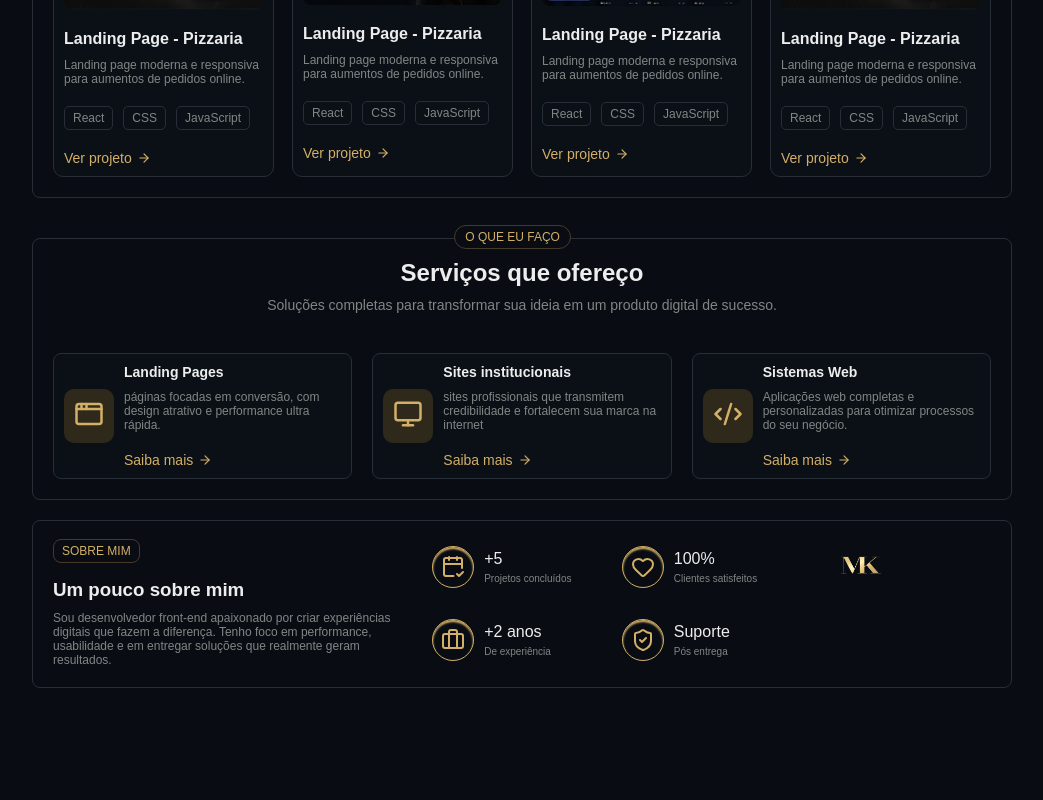
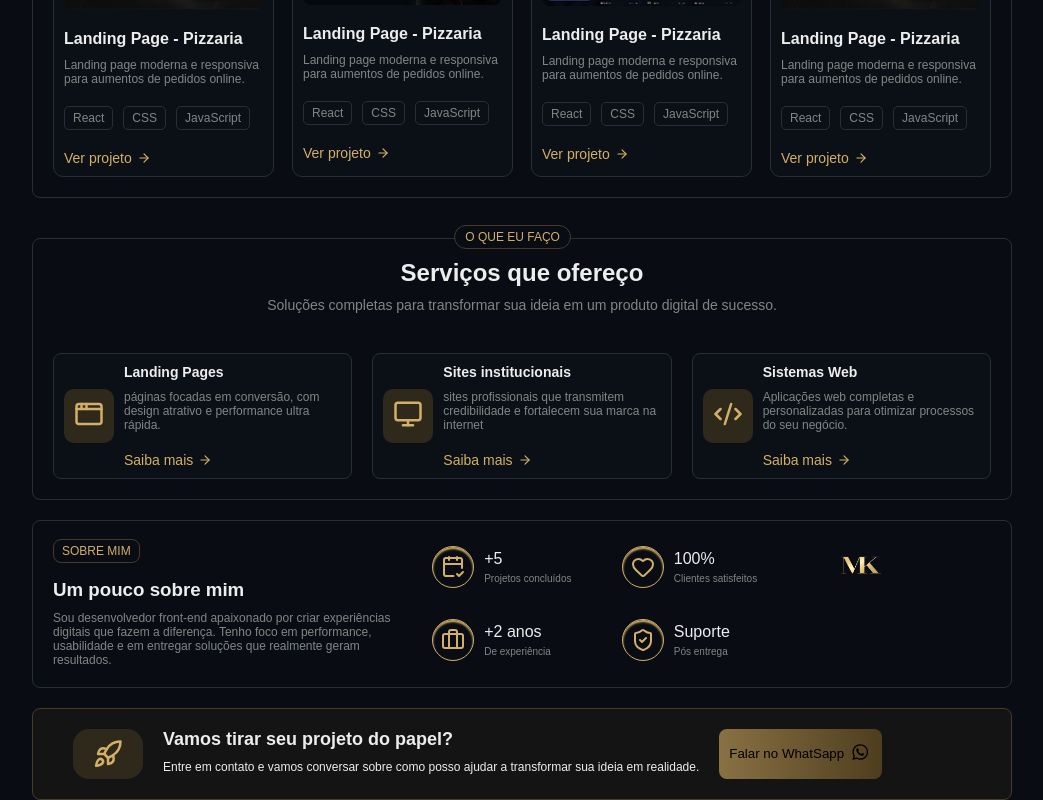
Before and after one commit to kabitschke/portfolio2.0, a Next.js app: page / in a window 1280 px wide. Shown: the part 857-1657 px from the top of the page, without its empty margins (118-1161 px from the left). Before the commit the page ends 1545 px from the top, so only its background shows below. Built offline with nearby package versions, Linux system fonts and the light colour scheme.

Commit message:
section call

```diff
--- a/src/app/globals.css
+++ b/src/app/globals.css
@@ -7,6 +7,7 @@
   --border-primary: #463A2B;
   --text-secondary: #818684;
   --background-icon: #2E291B;
+  --background-call: #141414;
 }
 
 /* @media (prefers-color-scheme: dark) {
--- a/src/app/page.tsx
+++ b/src/app/page.tsx
@@ -5,6 +5,7 @@ import { Main } from '@/components/Main/page';
 import { Section } from '@/components/Section/page';
 import { SectionMake } from '@/components/SectionMake/page';
 import { SectionAbout } from '@/components/SectionAbout/page';
+import { SectionCall } from '@/components/SectionCall/page';
 
 export default function Home() {
 
@@ -17,6 +18,7 @@ export default function Home() {
       <Section />
       <SectionMake />
       <SectionAbout />
+      <SectionCall />
 
 
 
--- /dev/null
+++ b/src/components/SectionCall/page.module.css
@@ -0,0 +1,48 @@
+.container {
+    margin-top: 20px;
+    padding: 20px 40px;
+    display: flex;
+    gap: 20px;
+    border: 1px solid var(--border-primary);
+    border-radius: 8px;
+    background-color: var(--background-call);
+}
+
+.icon {
+    display: flex;
+    padding: 10px 20px;
+    border-radius: 16px;
+    justify-content: center;
+    align-items: center;
+    color: var(--dourado-color);
+    background: var(--background-icon);
+}
+
+.text h2 {
+    font-size: 18px;
+    margin-bottom: 10px;
+}
+
+.text p {
+    font-size: 12px;
+}
+
+.btnWhatSapp {
+    display: flex;
+    align-items: center;
+    gap: 5px;
+    padding: 0 10px;
+    cursor: pointer;
+    border-radius: 8px;
+    border: none;
+    background: #897143;
+    /* fallback for old browsers */
+    background: -webkit-linear-gradient(to right, #897143, #4E3D1E);
+    /* Chrome 10-25, Safari 5.1-6 */
+    background: linear-gradient(to right, #897143, #4E3D1E);
+    /* W3C, IE 10+/ Edge, Firefox 16+, Chrome 26+, Opera 12+, Safari 7+ */
+}
+
+.icoWhatsapp {
+    font-size: 18px;
+}
--- /dev/null
+++ b/src/components/SectionCall/page.tsx
@@ -0,0 +1,28 @@
+import styles from '@/components/SectionCall/page.module.css';
+import { faWhatsapp } from '@fortawesome/free-brands-svg-icons';
+import { FontAwesomeIcon } from '@fortawesome/react-fontawesome';
+import { Rocket } from 'lucide-react';
+
+export const SectionCall = () => {
+
+
+    return (
+        <section className={styles.container}>
+            <div className={styles.icon}>
+                <Rocket size={30} />
+            </div>
+
+            <div className={styles.text}>
+                <h2>Vamos tirar seu projeto do papel?</h2>
+
+                <p>
+                    Entre em contato e vamos conversar sobre como posso ajudar
+                    a transformar sua ideia em realidade.
+                </p>
+            </div>
+
+            <button className={styles.btnWhatSapp}>Falar no WhatSapp <div className={styles.icoWhatsapp}><FontAwesomeIcon icon={faWhatsapp} /></div></button>
+
+        </section>
+    )
+}
```
